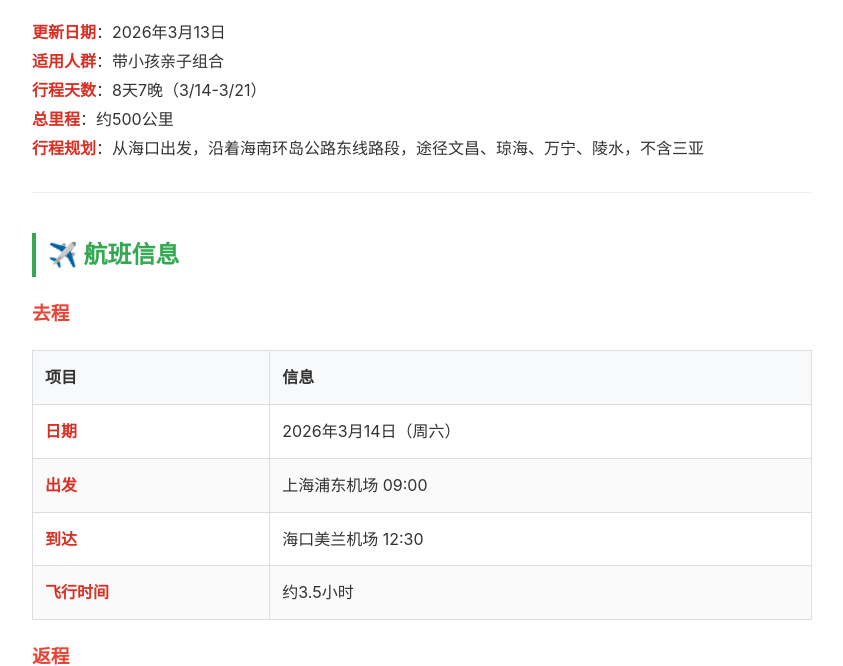
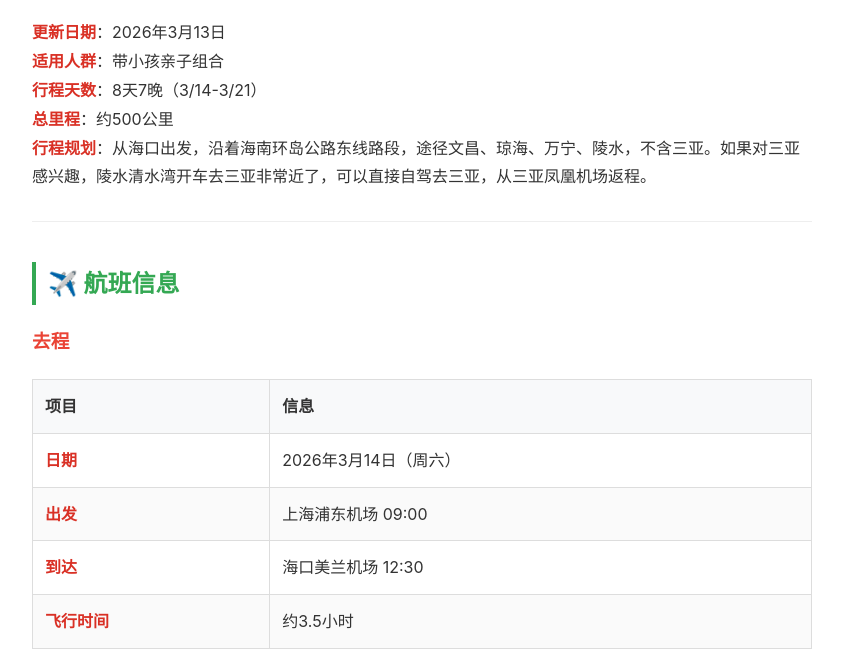
Before and after one commit to lgjjennie-ship-it/hainan-guide, a plain HTML site: page index.html in a window 1280 px wide. Shown: the part 155-821 px from the top of the page, without its empty margins (218-1061 px from the left). Drawn offline with Linux system fonts and the light colour scheme.

Commit message:
更新内容 160554

```diff
--- a/index.html
+++ b/index.html
@@ -44,7 +44,7 @@
 <body>
     <div class="container">
 <h1>🚗 海南岛亲子慢自驾完整攻略</h1>
-<p><strong>更新日期</strong>：2026年3月13日<br><strong>适用人群</strong>：带小孩亲子组合<br><strong>行程天数</strong>：8天7晚（3/14-3/21）<br><strong>总里程</strong>：约500公里<br><strong>行程规划</strong>：从海口出发，沿着海南环岛公路东线路段，途径文昌、琼海、万宁、陵水，不含三亚</p>
+<p><strong>更新日期</strong>：2026年3月13日<br><strong>适用人群</strong>：带小孩亲子组合<br><strong>行程天数</strong>：8天7晚（3/14-3/21）<br><strong>总里程</strong>：约500公里<br><strong>行程规划</strong>：从海口出发，沿着海南环岛公路东线路段，途径文昌、琼海、万宁、陵水，不含三亚。如果对三亚感兴趣，陵水清水湾开车去三亚非常近了，可以直接自驾去三亚，从三亚凤凰机场返程。</p>
 <hr>
 <h2>✈️ 航班信息</h2>
 <h3>去程</h3>
```
